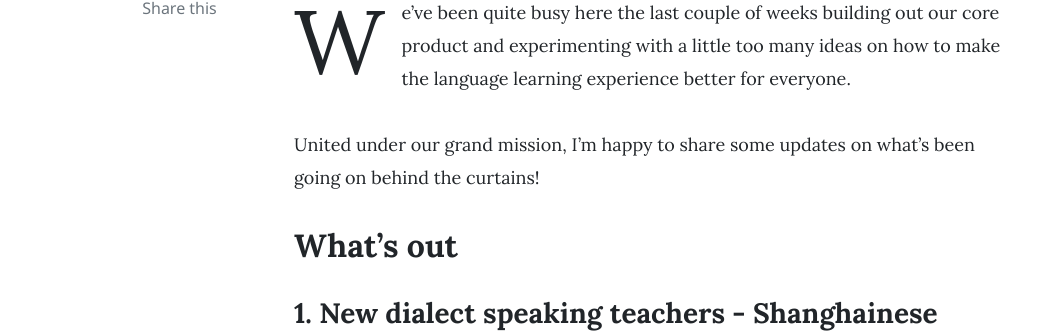
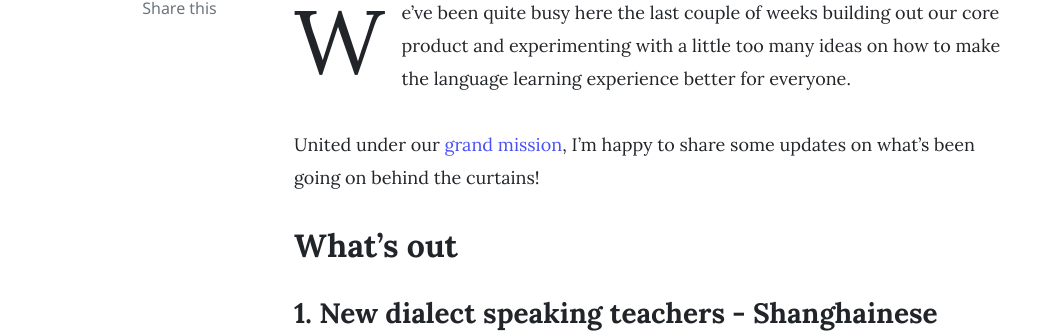
Before and after one commit to michaelliangau/culturestridethink, a Jekyll site: the page built from _posts/2020-05-15-culturestride-language-updates-may-2020.md, in a window 1280 px wide and 900 px high, scrolled down 456 px. Shown: the part 127-460 px from the top of the window, without its empty margins (76-1130 px from the left). Built offline with Jekyll 4.4.1, drawn with Linux system fonts in a browser that asks for light colours; nearby versions of some CDN libraries; comment, search, counter and statistics services are not loaded; part of the change alters nothing that is shown.

```diff
--- a/_posts/2020-05-15-culturestride-language-updates-may-2020.md
+++ b/_posts/2020-05-15-culturestride-language-updates-may-2020.md
@@ -8,7 +8,7 @@ tags: []
 ---
 We've been quite busy here the last couple of weeks building out our core product and experimenting with a little too many ideas on how to make the language learning experience better for everyone.
 
-United under our grand mission, I'm happy to share some updates on what's been going on behind the curtains!
+United under our <a href="http://culturestride.com/mission" target="_blank">grand mission</a>, I'm happy to share some updates on what's been going on behind the curtains!
 
 ## What's out
 
```
